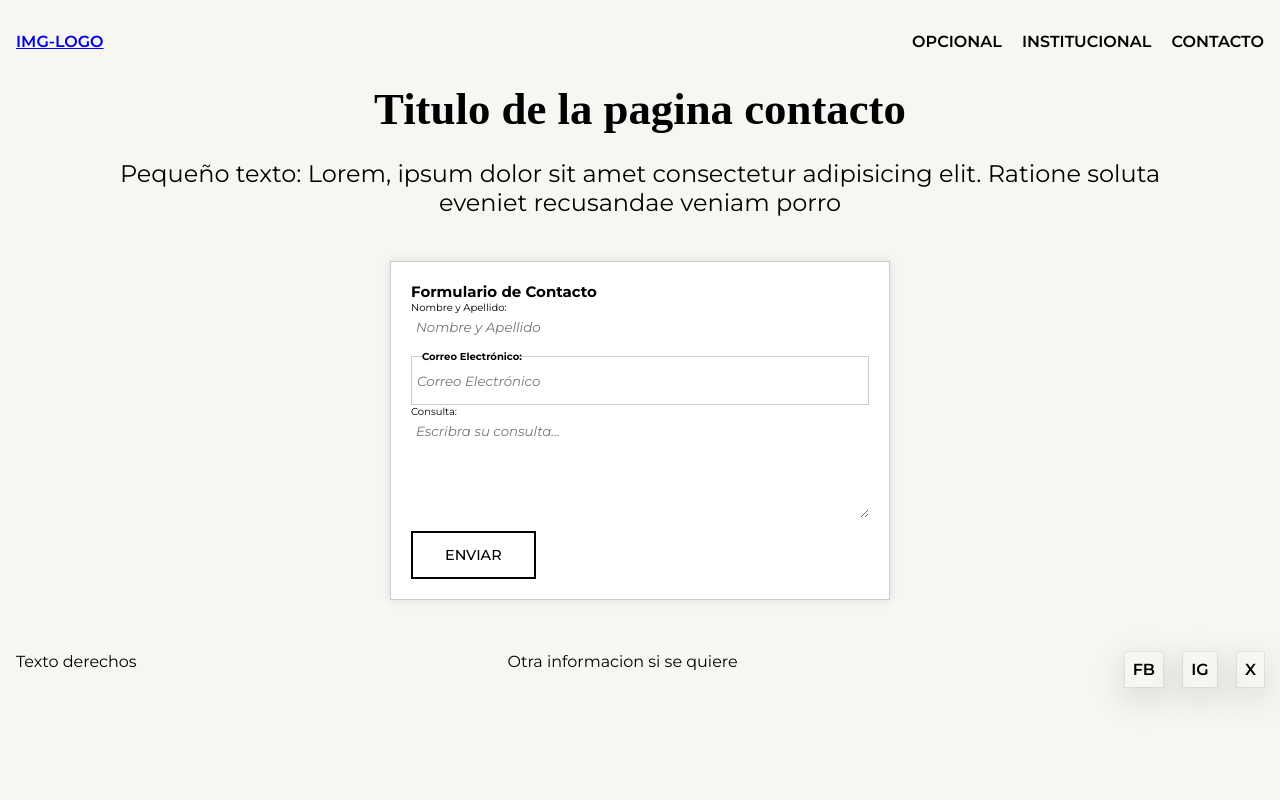
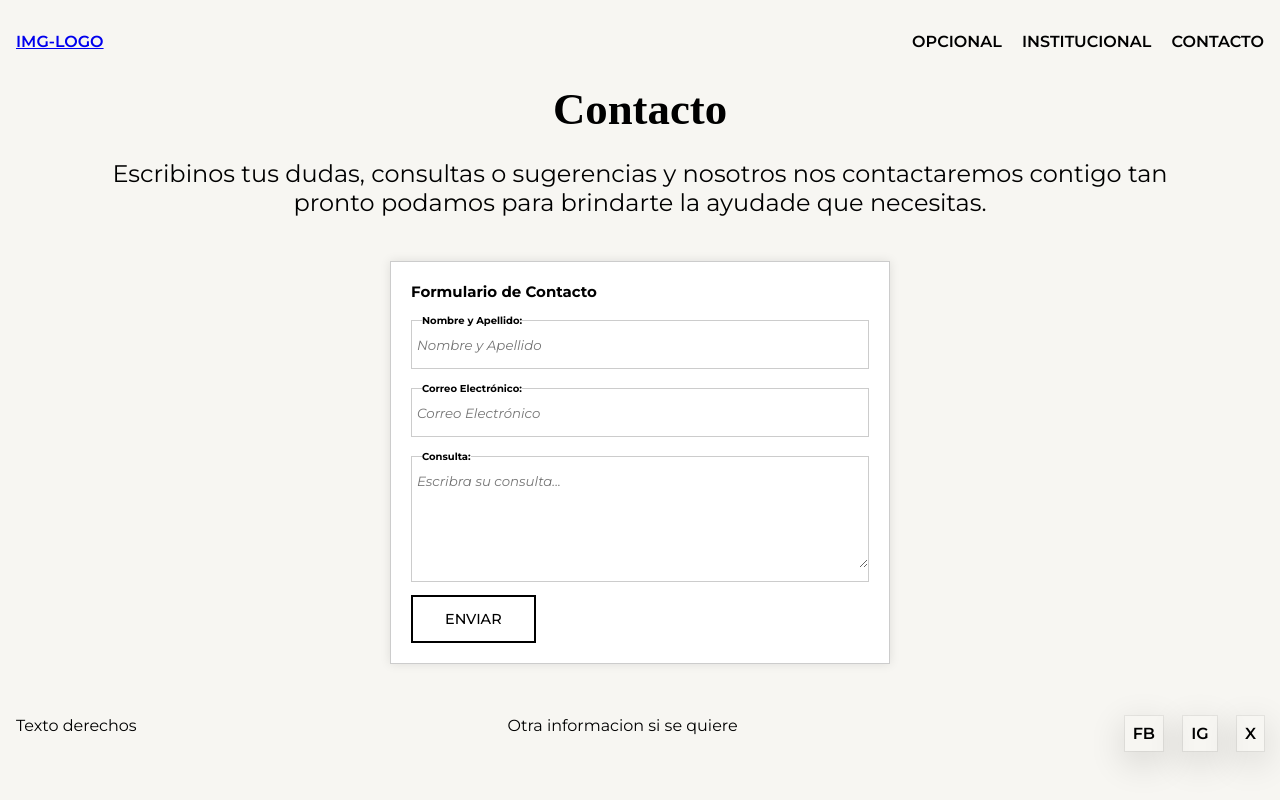
Before and after one commit to FlorenciaRar/tp1, a plain HTML site: page pages/contact.html in a window 1280 px wide. Drawn offline with Linux system fonts and the light colour scheme.

Commit message:
mi commit con rama

```diff
--- a/pages/contact.html
+++ b/pages/contact.html
@@ -1,5 +1,5 @@
 <!DOCTYPE html>
-<html lang="en">
+<html lang="es">
   <head>
     <meta charset="UTF-8" />
     <meta name="viewport" content="width=device-width, initial-scale=1.0" />
@@ -26,30 +26,30 @@
       </nav>
     </header>
     <main class="main-content m-y">
-      <h1 class="main-title">Titulo de la pagina contacto</h1>
+      <h1 class="main-title">Contacto</h1>
       <p>
-        Pequeño texto: Lorem, ipsum dolor sit amet consectetur adipisicing elit.
-        Ratione soluta eveniet recusandae veniam porro
+        Escribinos tus dudas, consultas o sugerencias y nosotros nos contactaremos contigo tan pronto podamos para brindarte la ayudade que necesitas.
       </p>
 
       <div class="formulario">
         <h2>Formulario de Contacto</h2>
-
+        <br>
         <form action="#">
-            <label for="nombre">Nombre y Apellido:</label>
+          <fieldset>
+            <legend>Nombre y Apellido:</legend>
             <input class="form-input" type="text" id="nombre" name="nombre" placeholder="Nombre y Apellido" required>
-
-            <label for="email"></label>
-
+          </fieldset>
+          <br>
             <fieldset>
               <legend>Correo Electrónico:</legend>
               <input class="form-input" type="email" id="email" name="email" required placeholder="Correo Electrónico">
             </fieldset>
-
-
-
-            <label for="consulta">Consulta:</label>
+            <br>
+            <fieldset>
+              <legend>Consulta:</legend>
             <textarea class="form-input" id="consulta" name="consulta" required placeholder="Escribra su consulta..."></textarea>
+            </fieldset>
+            <br>
 
             <button class="btn secondary-button" type="submit" >Enviar</button>
         </form>
```
Also changed, not shown: index.html (+1 -1 lines), pages/institutional.html (+1 -1 lines).
